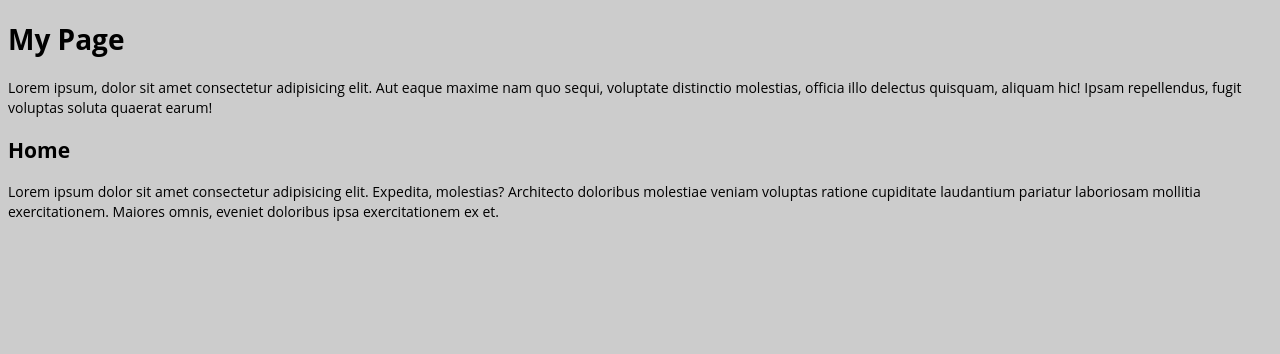
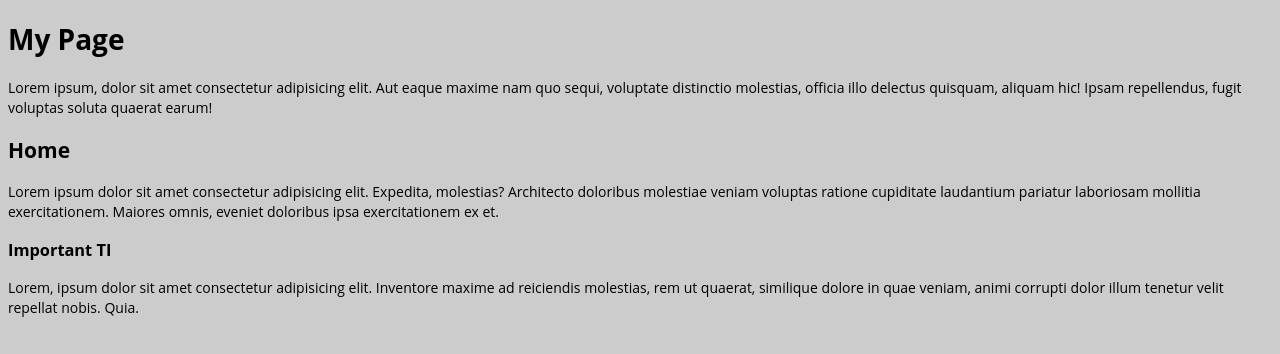
Before and after one commit to gasparfranciscogulungo/testando_repositorio_mick, a plain HTML site: page index.html in a window 1280 px wide. Drawn offline with Linux system fonts and the light colour scheme.

Commit message:
add <h3> and <p>

```diff
--- a/index.html
+++ b/index.html
@@ -15,5 +15,10 @@
     <h2>Home</h2>
 
     <p>Lorem ipsum dolor sit amet consectetur adipisicing elit. Expedita, molestias? Architecto doloribus molestiae veniam voluptas ratione cupiditate laudantium pariatur laboriosam mollitia exercitationem. Maiores omnis, eveniet doloribus ipsa exercitationem ex et.</p>
+
+    <h3>Important TI</h3>
+
+    <p>Lorem, ipsum dolor sit amet consectetur adipisicing elit. Inventore maxime ad reiciendis molestias, rem ut quaerat, similique dolore in quae veniam, animi corrupti dolor illum tenetur velit repellat nobis. Quia.</p>
+
 </body>
 </html>
```
